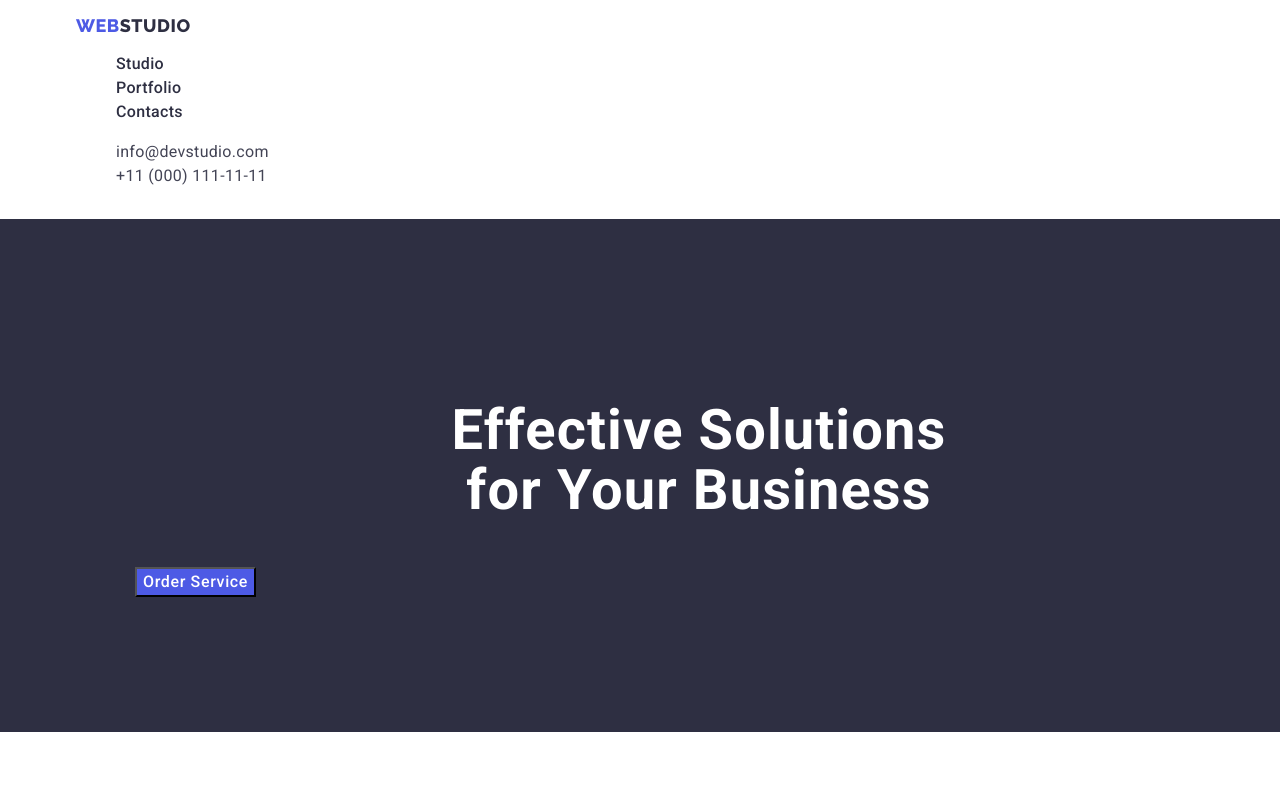
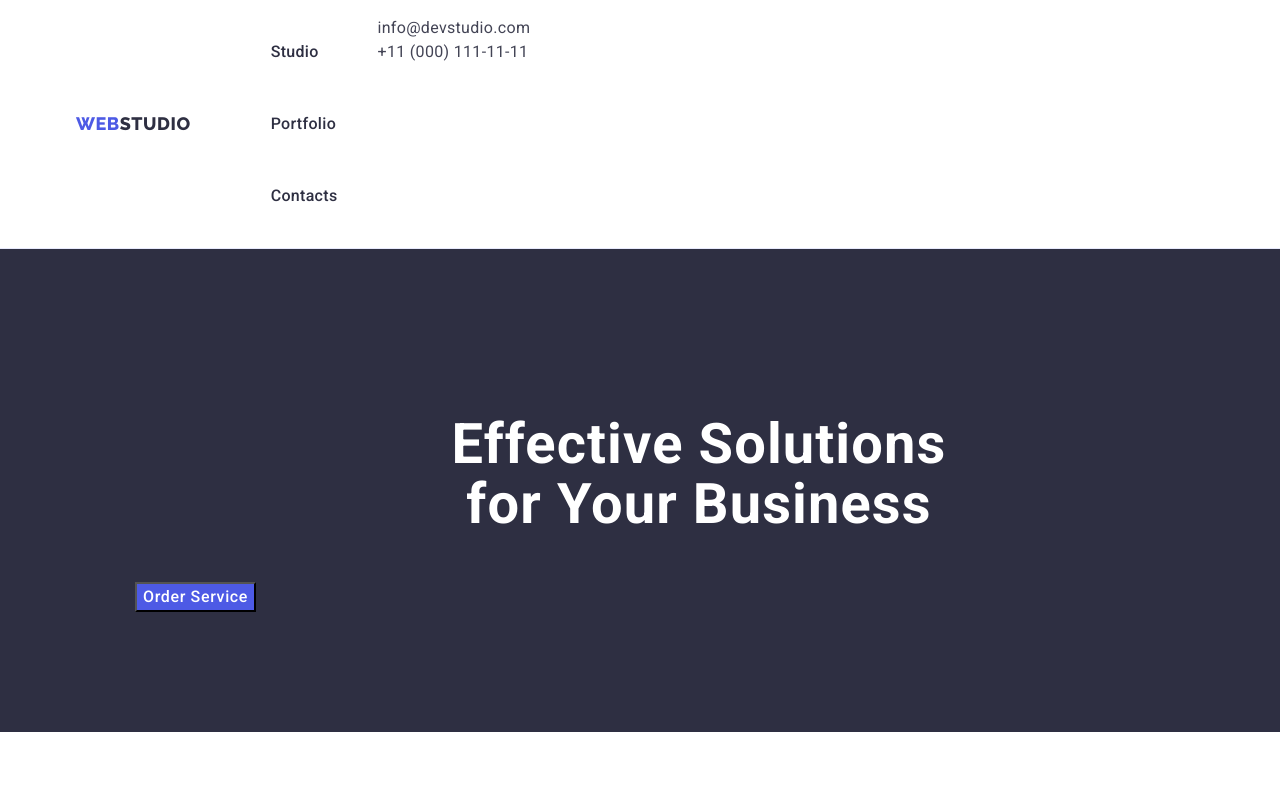
Before and after one commit to PeterKorcyl/goit-markup-hw-03, a plain HTML site: page index.html in a window 1280 px wide. Shown: the top 800 px of the page. Drawn offline with nearby package versions, Linux system fonts and the light colour scheme.

Commit message:
check header

```diff
--- a/css/style.css
+++ b/css/style.css
@@ -26,6 +26,7 @@ body {
   letter-spacing: 0.03em;
   text-transform: uppercase;
   color: var(--primary-brand-color);
+  margin: right 4.75em;
 }
 
 .link {
@@ -45,6 +46,9 @@ body {
   line-height: 1.5;
   letter-spacing: 0.02em;
   color: var(--dark-color);
+  padding: 24px 0;
+  display: flex;
+  gap: 2.5em;
 }
 
 .page-description:hover {
@@ -186,7 +190,7 @@ body {
 
 .container {
   width: 1158px;
-  padding: 15px;
+  padding: 0 15px;
   margin-inline: auto;
 }
 
@@ -206,3 +210,21 @@ body {
   clip: rect(0 0 0 0);
   overflow: hidden;
 }
+
+.img {
+  display: block;
+}
+
+.header-top {
+  border-bottom: 1px solid #e7e9fc;
+}
+.header-container {
+  display: flex;
+}
+
+.nav {
+  display: flex;
+  align-items: center;
+  display: flex;
+  gap: 2.5em;
+}
--- a/index.html
+++ b/index.html
@@ -16,7 +16,7 @@
 </head>
 
 <body class="body">
-  <header>
+  <header class="header-top">
     <div class="container header-container">
       <nav class="nav">
         <a class="logo link" href="./index.html">Web<span class="span">Studio</span></a>
```
Also changed, not shown: portfolio.html (+1 -1 lines).
